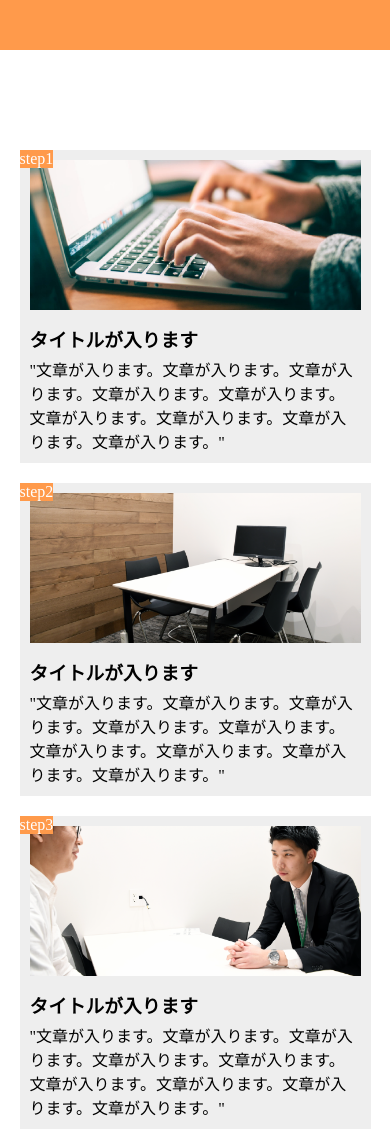
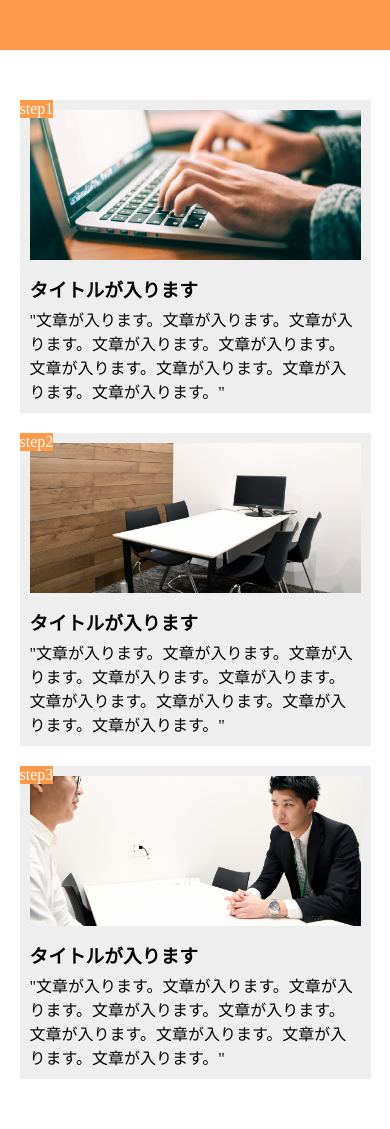
Before and after one commit to Yosuke-Masuda/10-, a plain HTML site: page index.html in a window 390 px wide. Shown: the top 1129 px of the page. Drawn offline with Linux system fonts and the light colour scheme.

Commit message:
Initial Commit

```diff
--- a/style.css
+++ b/style.css
@@ -56,15 +56,13 @@ footer {
   background-color: #aaaaaa;
 }
 
-@media screen and (max-width: 425px) {
+@media screen and (max-width: 768px) {
   header {
     width: 100%;
   }
   main {
     width: 100%;
     display: block;
-    padding-top: 50px;
-    padding-bottom: 50px;
   }
   .step-box {
     width: 90%;
```
Also changed, not shown: 1 other file.
